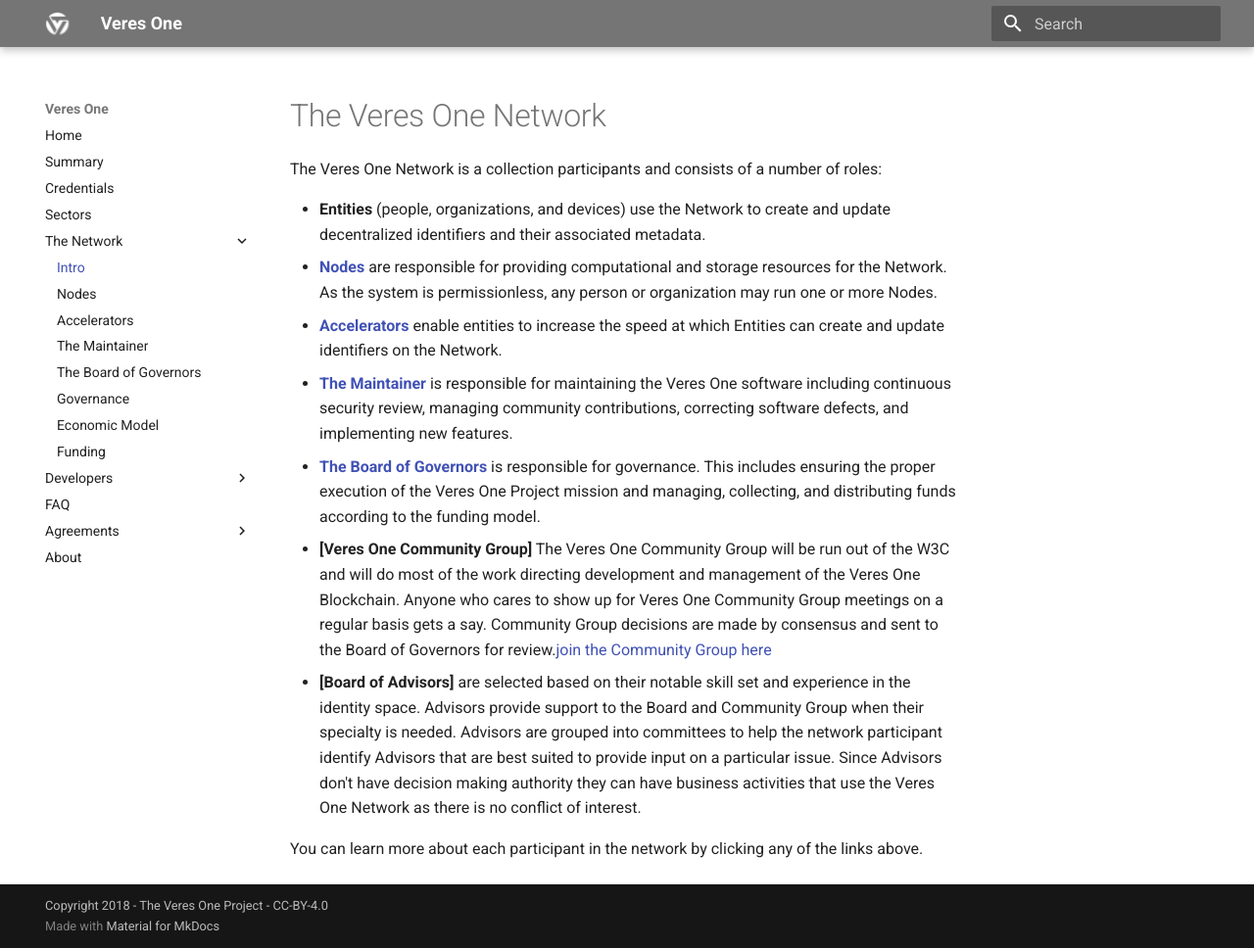
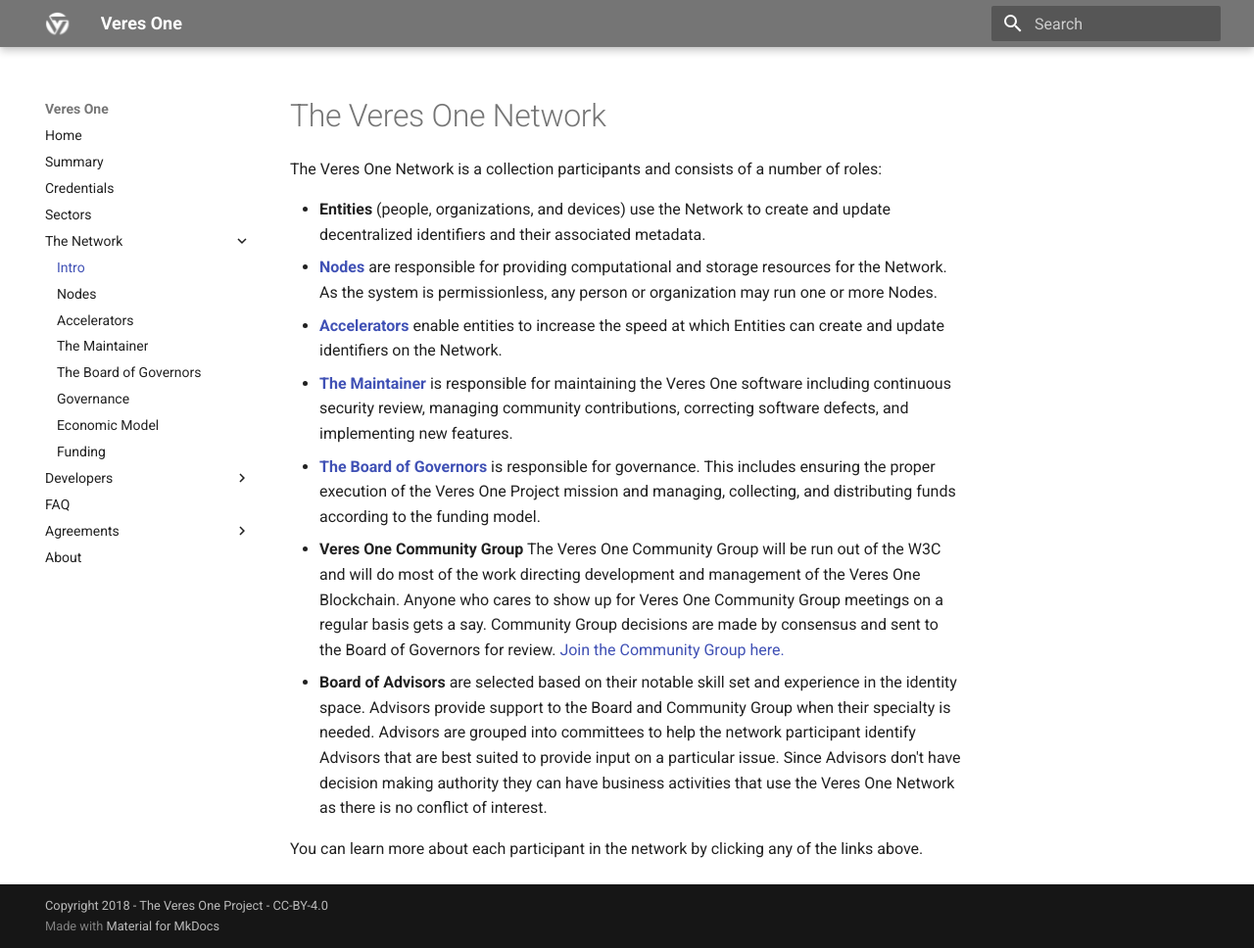
Before and after one commit to veres-one/docs.veres.one, an MkDocs documentation site: the page built from docs/network/index.md, in a window 1280 px wide and 968 px high. Shown: the whole window at 98% size. Built offline with MkDocs 1.6.1 and Material for MkDocs 9.7.7, drawn with Linux system fonts in a browser that asks for light colours; old or Windows-style settings are respelled for this version of MkDocs.

Commit message:
Fix typos.

```diff
--- a/docs/network/index.md
+++ b/docs/network/index.md
@@ -17,13 +17,13 @@ roles:
   This includes ensuring the proper execution of the Veres One Project
   mission and managing, collecting, and distributing funds according to
   the funding model.
-* **[Veres One Community Group]** The Veres One Community Group will be run out
+* **Veres One Community Group** The Veres One Community Group will be run out
   of the W3C and will do most of the work directing development and management
   of the Veres One Blockchain. Anyone who cares to show up for
   Veres One Community Group meetings on a regular basis gets a say. Community
   Group decisions are made by consensus and sent to the Board of Governors for
-  review.[join the Community Group here](https://www.w3.org/community/veres-one/)
-* **[Board of Advisors]** are selected based on their notable skill set and
+  review. [Join the Community Group here.](https://www.w3.org/community/veres-one/)
+* **Board of Advisors** are selected based on their notable skill set and
   experience in the identity space. Advisors provide support to the Board and
   Community Group when their specialty is needed. Advisors are grouped into
   committees to help the network participant identify Advisors that are best
```
